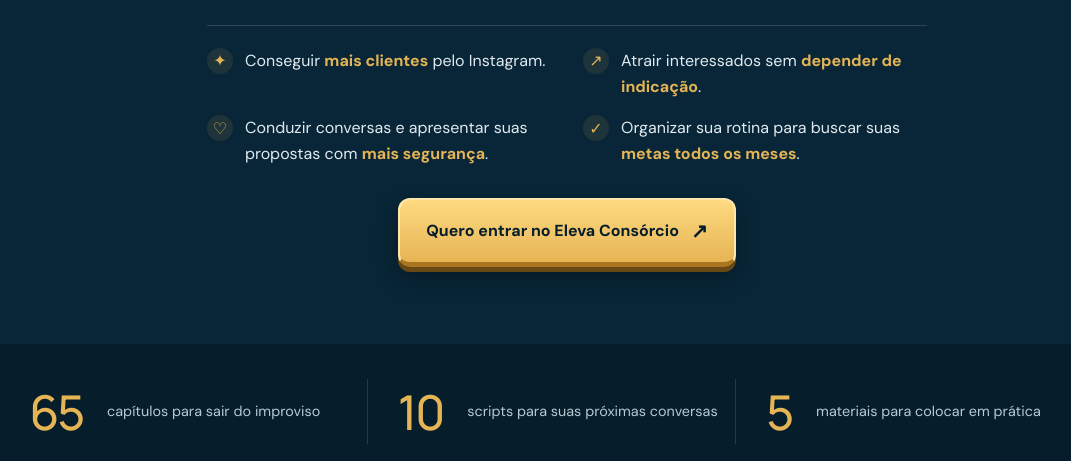
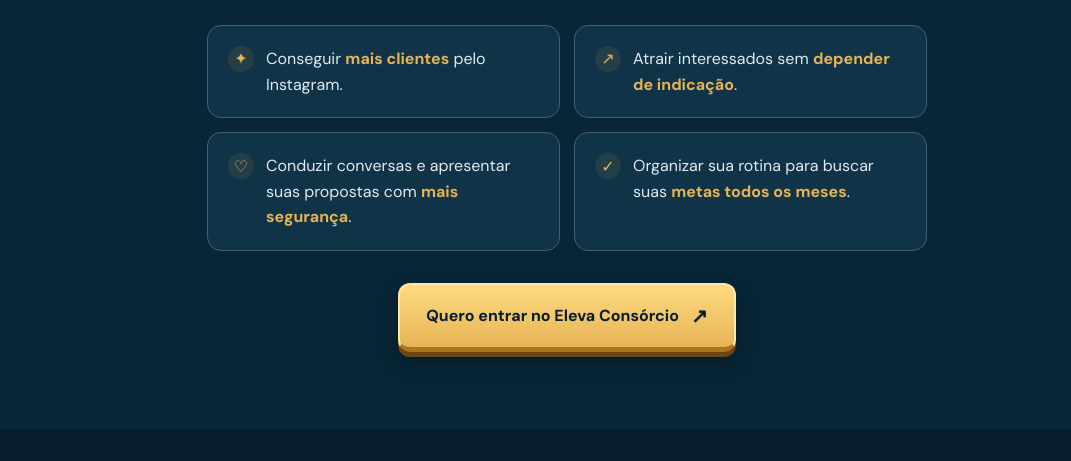
Before and after one commit to yunknet/pg-vendas-playbook-yuri, a website: page index.html in a window 1280 px wide. Shown: the part 327-788 px from the top of the page, without its empty margins (73-1144 px from the left). Drawn offline with Linux system fonts and the light colour scheme.

Commit message:
Adiciona quadros individuais aos benefícios

```diff
--- a/style.css
+++ b/style.css
@@ -302,8 +302,16 @@
  letter-spacing:0;
  text-wrap:balance;
 }
-.sales-page .eleva-benefits{list-style:none;padding:22px 0 0;margin:32px auto;display:grid;grid-template-columns:repeat(2,minmax(0,1fr));gap:16px 32px;max-width:720px;text-align:left;border-top:1px solid #ffffff26}
-.sales-page .eleva-benefits li{display:flex;align-items:flex-start;gap:12px}
+.sales-page .eleva-benefits{list-style:none;padding:0;margin:32px auto;display:grid;grid-template-columns:repeat(2,minmax(0,1fr));gap:14px;max-width:720px;text-align:left}
+.sales-page .eleva-benefits li{
+ display:flex;
+ align-items:flex-start;
+ gap:12px;
+ padding:20px;
+ border:1px solid #426070;
+ border-radius:14px;
+ background:#103347;
+}
 .sales-page .eleva-benefits li>span{display:grid;place-items:center;color:var(--gold);font-size:1rem;flex:0 0 26px;height:26px;border-radius:50%;background:#e5b4551a}
 .sales-page .eleva-benefits p{margin:0;color:#e1eaf0;font-size:1rem;line-height:1.6}
 .sales-page .eleva-benefits strong{color:var(--gold)}
```
